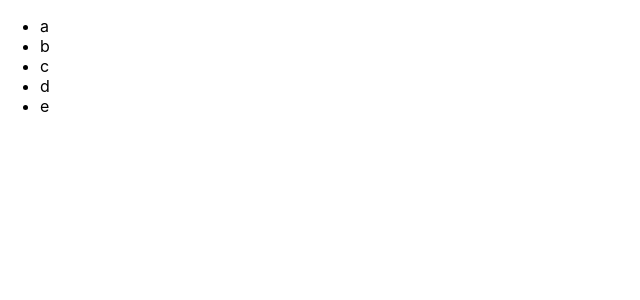
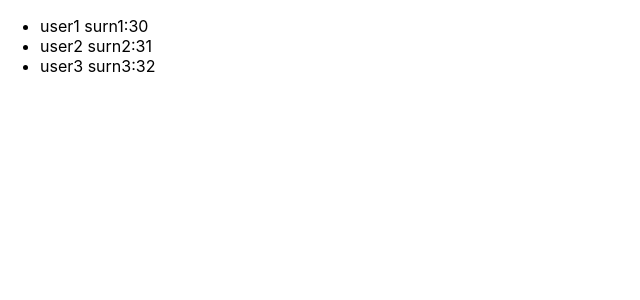
Before and after one commit to alexander-shestopal/app-react, a React (Create React App) app: page / in a window 1280 px wide. Shown: the top 300 px of the page, without its empty margins (0-640 px from the left). Built offline with nearby package versions, Linux system fonts and the light colour scheme.

Commit message:
map array key v.1

```diff
--- a/src/App.js
+++ b/src/App.js
@@ -1,11 +1,19 @@
 import React from 'react';
 
 function App() {
-	const arr = ['a', 'b', 'c', 'd', 'e'];
+const users = [
+	{name: 'user1', surn: 'surn1', age: 30},
+	{name: 'user2', surn: 'surn2', age: 31},
+	{name: 'user3', surn: 'surn3', age: 32},
+];
 
-	const res = arr.map(function(item) {
-		return <li>{item}</li>;
+const res = users.map(function(item,val) {
+		return <li key={val}>
+			<span >{item.name + '   ' + item.surn}</span>:
+			<span>{item.age}</span>
+		</li>;
 	});
+
 
 	return <ul>
 		{res}
```
